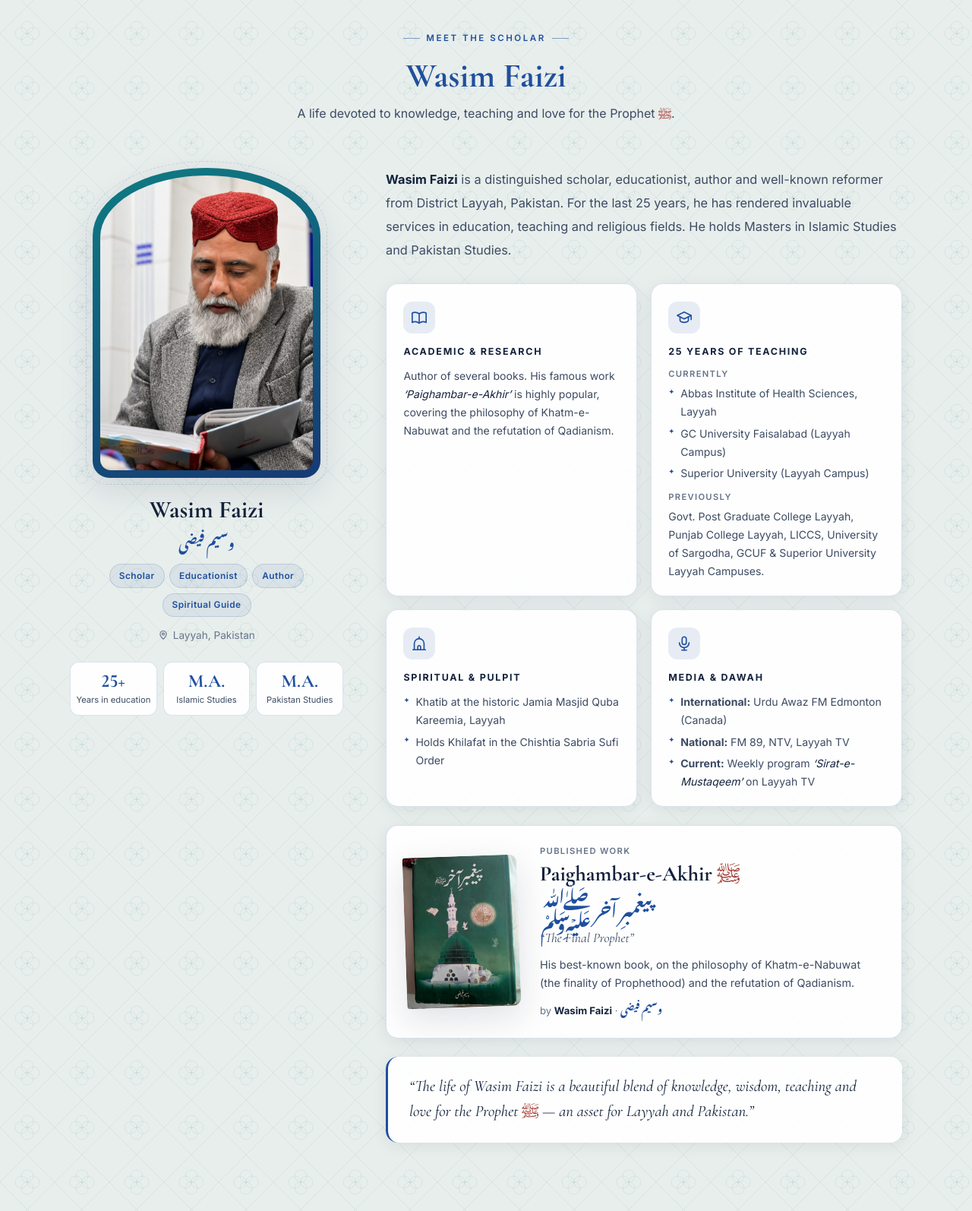
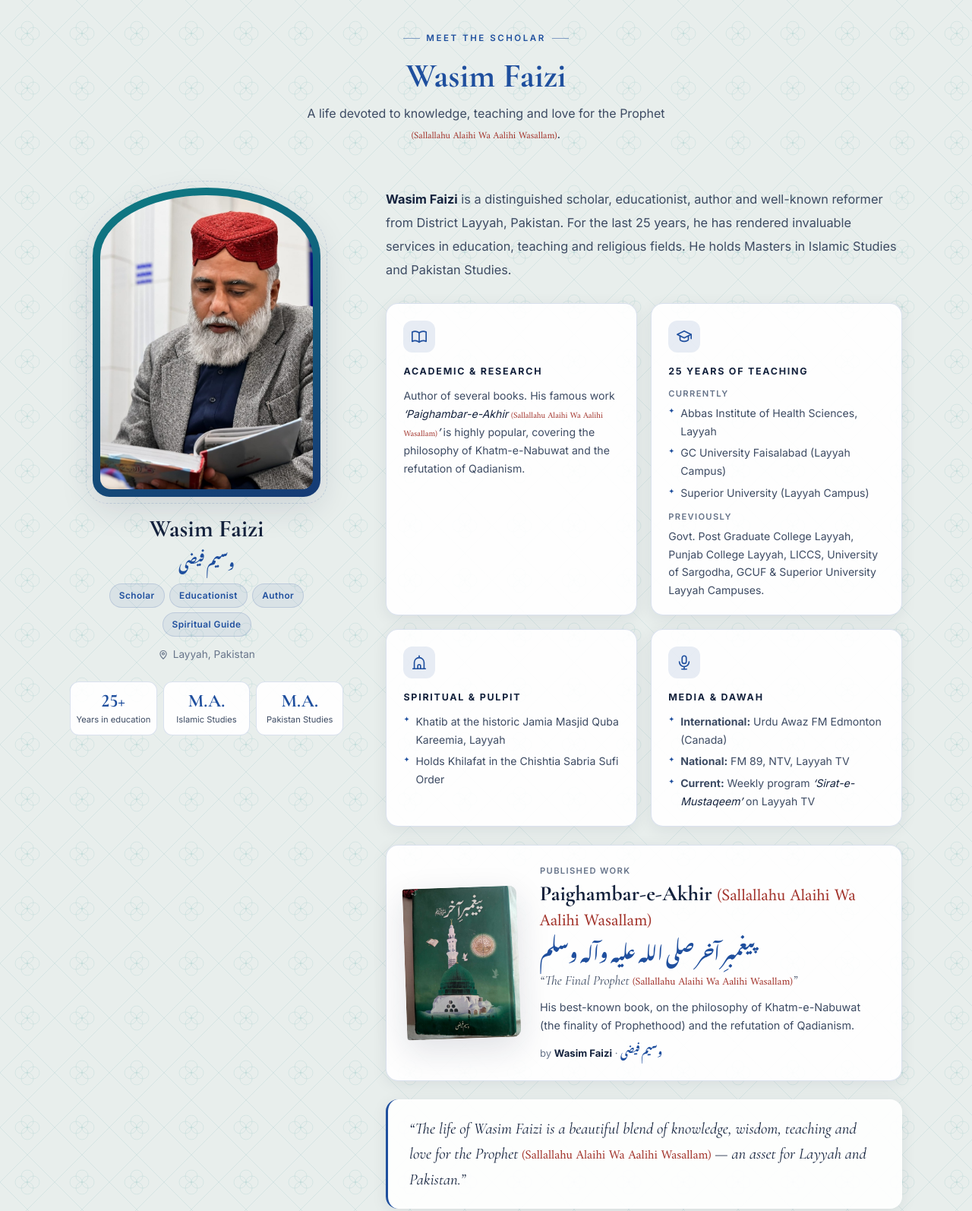
Before and after one commit to islamic-wisdom/islamicwisdom, a plain HTML site: page index.html in a window 1280 px wide. Shown: the part 3780-5374 px from the top of the page at 76% size. Drawn offline with nearby package versions, Linux system fonts and the light colour scheme; a web font is replaced by a local one.

Commit message:
Add full durood with every mention of the Prophet
Use (Sallallahu Alaihi Wa Aalihi Wasallam) in English and
صلی اللہ علیہ وآلہ وسلم in Urdu wherever the Prophet is named.

Co-Authored-By: Claude Opus 5.5 <noreply@anthropic.com>

```diff
--- a/index.html
+++ b/index.html
@@ -276,7 +276,7 @@
     .author-book-by span { font-family:'Noori Nastaleeq','Noto Nastaliq Urdu',serif; color:var(--accent); }
     .author-summary { margin-top:1.5rem; padding:1.4rem 1.75rem; border-radius:16px; border-left:3px solid var(--accent); background:var(--bg-card); box-shadow:var(--shadow); font-family:'Cormorant Garamond',serif; font-size:1.3rem; font-style:italic; color:var(--text1); line-height:1.6; }
 
-    .pbuh { font-family:'Amiri',serif; font-style:normal; color:var(--madder); }
+    .pbuh { font-family:'Amiri',serif; font-style:normal; font-size:0.8em; font-weight:400; color:var(--madder); }
 
     /* ============================================================ AYAT */
     .ayat-section { padding:6rem 0; background:var(--bg-sec); position:relative; overflow:hidden; transition:background 0.35s ease; }
@@ -724,7 +724,7 @@
     <div class="author-header reveal">
       <div class="section-label">Meet the Scholar</div>
       <h2 class="section-title"><span class="accent-text">Wasim Faizi</span></h2>
-      <p class="section-sub">A life devoted to knowledge, teaching and love for the Prophet <span class="pbuh">ﷺ</span>.</p>
+      <p class="section-sub">A life devoted to knowledge, teaching and love for the Prophet <span class="pbuh">(Sallallahu Alaihi Wa Aalihi Wasallam)</span>.</p>
     </div>
 
     <div class="author-grid">
@@ -766,7 +766,7 @@
               <svg width="22" height="22" viewBox="0 0 24 24" fill="none" stroke="currentColor" stroke-width="1.8" stroke-linecap="round" stroke-linejoin="round" aria-hidden="true"><path d="M2 5.5C5 4 8.5 4 12 6.5 15.5 4 19 4 22 5.5V19c-3-1.5-6.5-1.5-10 1-3.5-2.5-7-2.5-10-1z"/><path d="M12 6.5V20"/></svg>
             </div>
             <h3>Academic &amp; Research</h3>
-            <p>Author of several books. His famous work <em>&lsquo;Paighambar-e-Akhir&rsquo;</em> is highly popular, covering the philosophy of Khatm-e-Nabuwat and the refutation of Qadianism.</p>
+            <p>Author of several books. His famous work <em>&lsquo;Paighambar-e-Akhir <span class="pbuh">(Sallallahu Alaihi Wa Aalihi Wasallam)</span>&rsquo;</em> is highly popular, covering the philosophy of Khatm-e-Nabuwat and the refutation of Qadianism.</p>
           </div>
 
           <div class="author-card">
@@ -816,16 +816,16 @@
           </div>
           <div class="author-book-info">
             <div class="author-sub">Published Work</div>
-            <h3 class="author-book-title">Paighambar-e-Akhir <span class="pbuh">ﷺ</span></h3>
-            <div class="author-book-title-ur" lang="ur" dir="rtl">پیغمبرِ آخر ﷺ</div>
-            <p class="author-book-meaning">&ldquo;The Final Prophet&rdquo;</p>
+            <h3 class="author-book-title">Paighambar-e-Akhir <span class="pbuh">(Sallallahu Alaihi Wa Aalihi Wasallam)</span></h3>
+            <div class="author-book-title-ur" lang="ur" dir="rtl">پیغمبرِ آخر صلی اللہ علیہ وآلہ وسلم</div>
+            <p class="author-book-meaning">&ldquo;The Final Prophet <span class="pbuh">(Sallallahu Alaihi Wa Aalihi Wasallam)</span>&rdquo;</p>
             <p class="author-book-desc">His best-known book, on the philosophy of Khatm-e-Nabuwat (the finality of Prophethood) and the refutation of Qadianism.</p>
             <div class="author-book-by">by <strong>Wasim Faizi</strong> &middot; <span lang="ur">وسیم فیضی</span></div>
           </div>
         </div>
 
         <p class="author-summary">
-          &ldquo;The life of Wasim Faizi is a beautiful blend of knowledge, wisdom, teaching and love for the Prophet <span class="pbuh">ﷺ</span> &mdash; an asset for Layyah and Pakistan.&rdquo;
+          &ldquo;The life of Wasim Faizi is a beautiful blend of knowledge, wisdom, teaching and love for the Prophet <span class="pbuh">(Sallallahu Alaihi Wa Aalihi Wasallam)</span> &mdash; an asset for Layyah and Pakistan.&rdquo;
         </p>
       </div>
 
```
